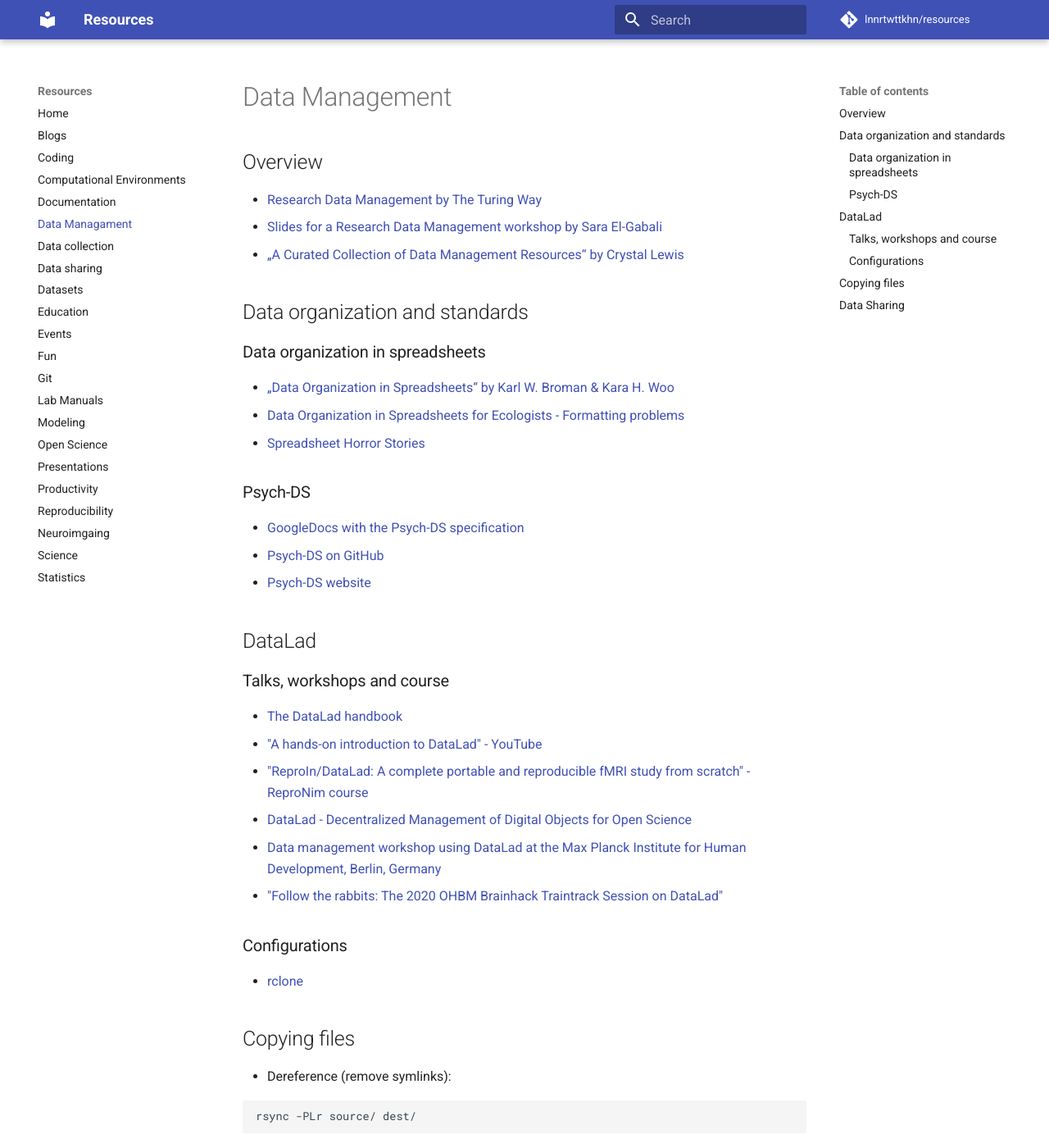
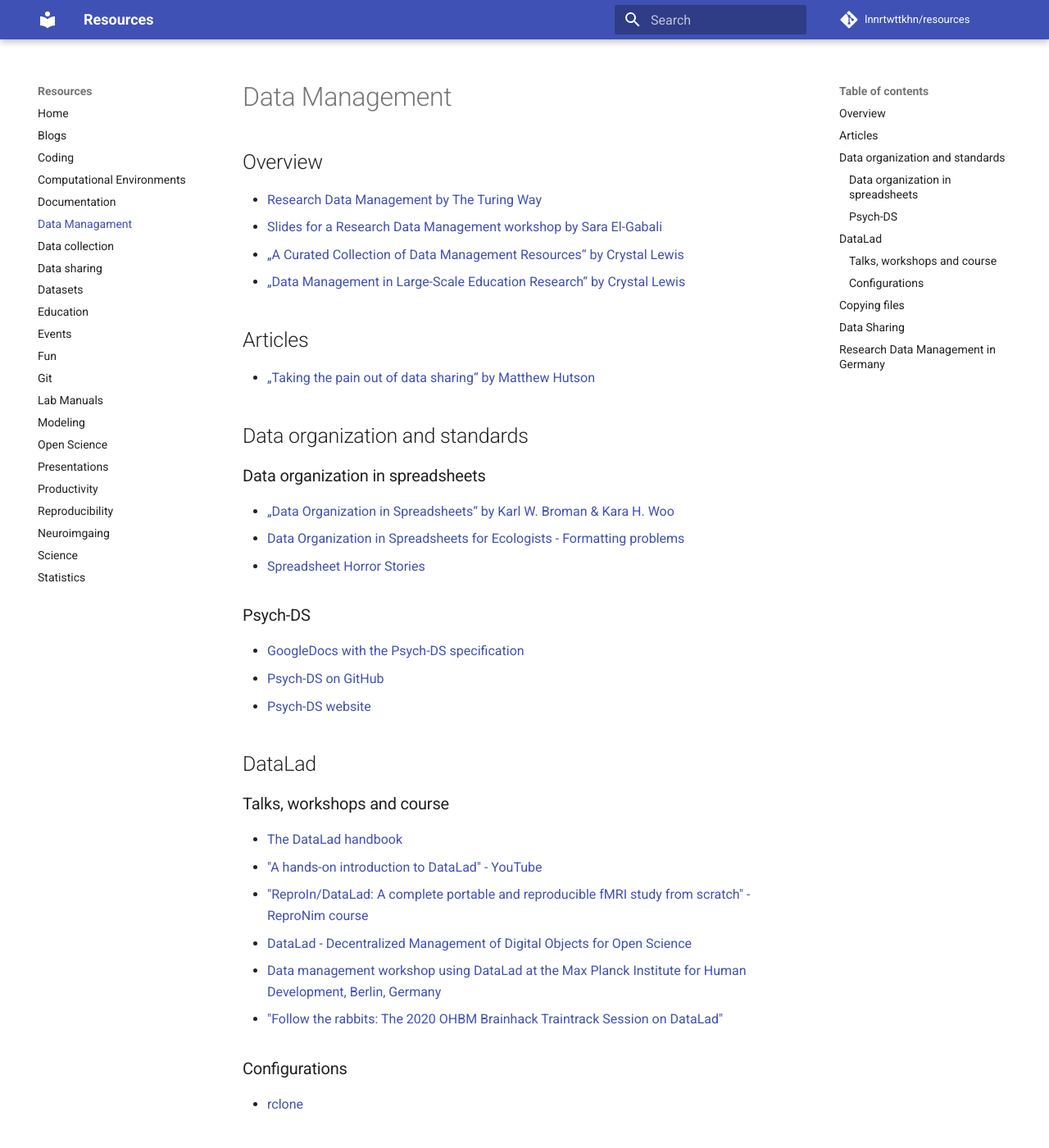
Before and after one commit to lnnrtwttkhn/resources, an MkDocs documentation site: the page built from docs/data-management.md, in a window 1280 px wide and 1400 px high. Shown: the whole window at 82% size. Built offline with MkDocs 1.6.1 and Material for MkDocs 9.7.7, drawn with Linux system fonts in a browser that asks for light colours; comment, search, counter and statistics services are not loaded; some of the changed text lies outside the part shown.

Commit message:
add links throughout

```diff
--- a/docs/data-management.md
+++ b/docs/data-management.md
@@ -5,6 +5,11 @@
 - [Research Data Management by The Turing Way](https://the-turing-way.netlify.app/reproducible-research/rdm.html)
 - [Slides for a Research Data Management workshop by Sara El-Gabali](https://zenodo.org/record/4562630#.YoJf3ZNBw-Q)
 - [„A Curated Collection of Data Management Resources“ by Crystal Lewis](https://cghlewis.com/blog/data_mgmt_resources/)
+- [„Data Management in Large-Scale Education Research“ by Crystal Lewis](https://cghlewis.github.io/mpsi-data-training/index.html)
+
+## Articles
+
+- [„Taking the pain out of data sharing“ by Matthew Hutson](https://doi.org/10.1038/d41586-022-03133-5)
 
 ## Data organization and standards
 
@@ -16,6 +21,7 @@
 
 
 ### Psych-DS
+
 - [GoogleDocs with the Psych-DS specification](https://docs.google.com/document/d/1u8o5jnWk0Iqp_J06PTu5NjBfVsdoPbBhstht6W0fFp0/edit#)
 - [Psych-DS on GitHub](https://github.com/psych-ds)
 - [Psych-DS website](https://psych-ds.github.io/)
@@ -48,3 +54,7 @@
 
 - [Data Repository Guidance by Nature](https://www.nature.com/sdata/policies/repositories)
 - [GitHub Action for Dataverse](https://github.com/marketplace/actions/dataverse-uploader-action)
+
+## Research Data Management in Germany
+
+- [SaxFDM Forschungsdatenmanagement in Sachsen](https://zenodo.org/communities/saxfdm/?page=1&size=20)
```
Also changed, not shown: docs/blogs.md (+1 -0 lines), docs/coding.md (+4 -0 lines), docs/open-science.md (+4 -0 lines), docs/reproducibility.md (+1 -0 lines).
